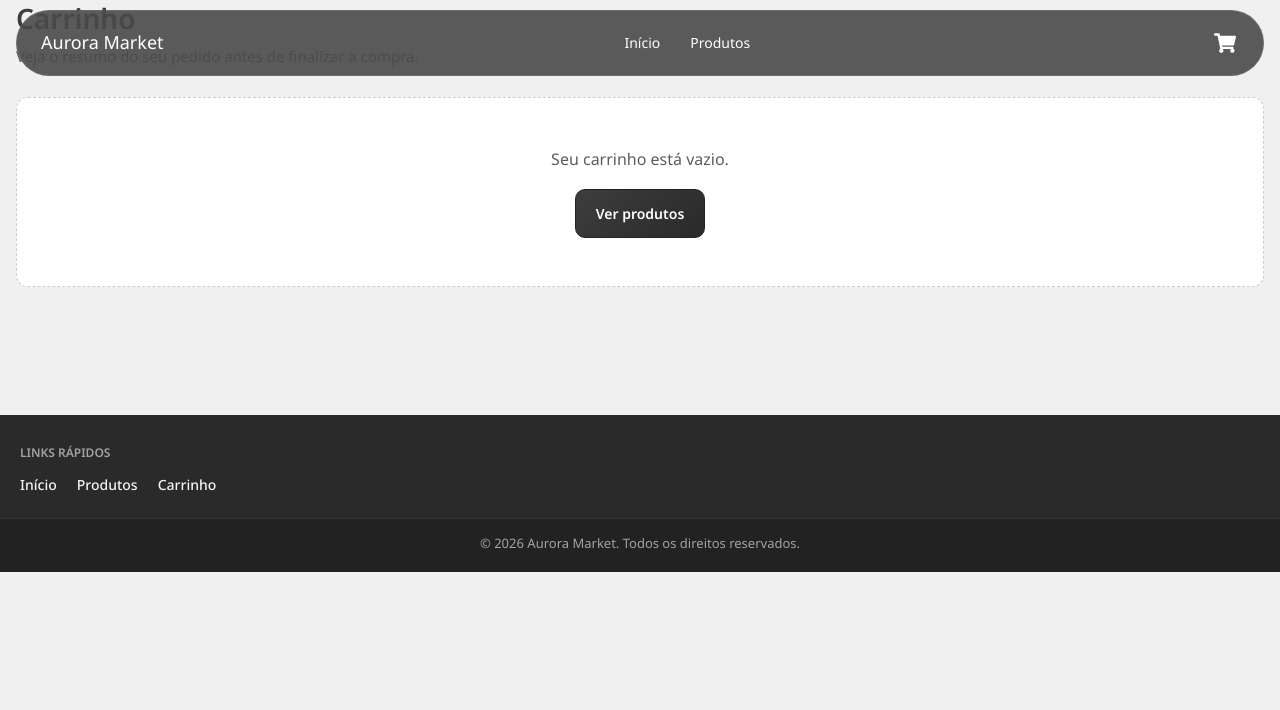
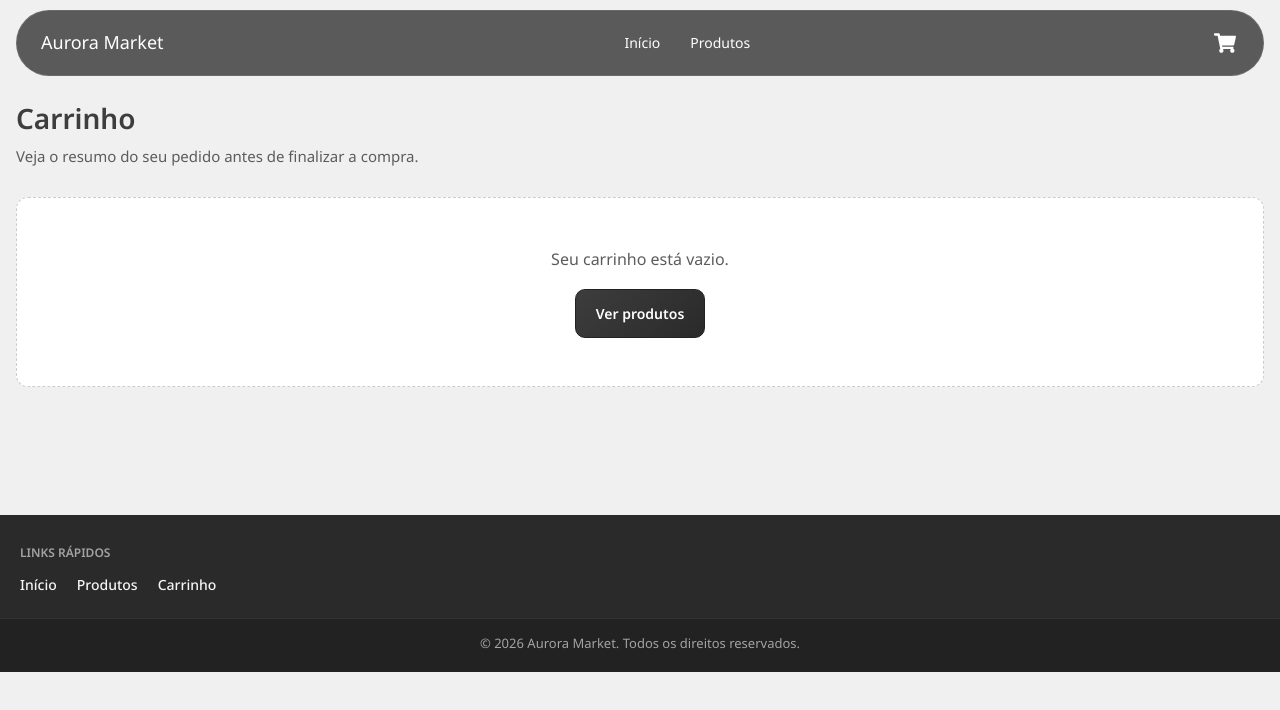
Before and after one commit to CAdagoberto/ecommerce_teste, a React (Vite) app: page /carrinho in a window 1280 px wide. Shown: the top 710 px of the page. Built offline with nearby package versions, Linux system fonts and the light colour scheme.

Commit message:
finalizando projeto

```diff
--- a/src/pages/carrinho.module.css
+++ b/src/pages/carrinho.module.css
@@ -3,6 +3,7 @@
     flex-direction: column;
     align-items: stretch;
     padding: 0 16px 48px;
+    margin-top: 100px;
 }
 
 .titulo {
--- a/src/pages/produto.module.css
+++ b/src/pages/produto.module.css
@@ -1,6 +1,7 @@
 .pagina {
     min-height: 60vh;
     padding: 0 0 48px;
+    margin-top: 100px;
 }
 
 .breadcrumb {
@@ -11,6 +12,7 @@
     font-size: 13px;
     color: var(--texto-suave, #5c5c5c);
     margin-bottom: 20px;
+    padding: 0 16px;
 }
 
 .breadcrumb a {
```
